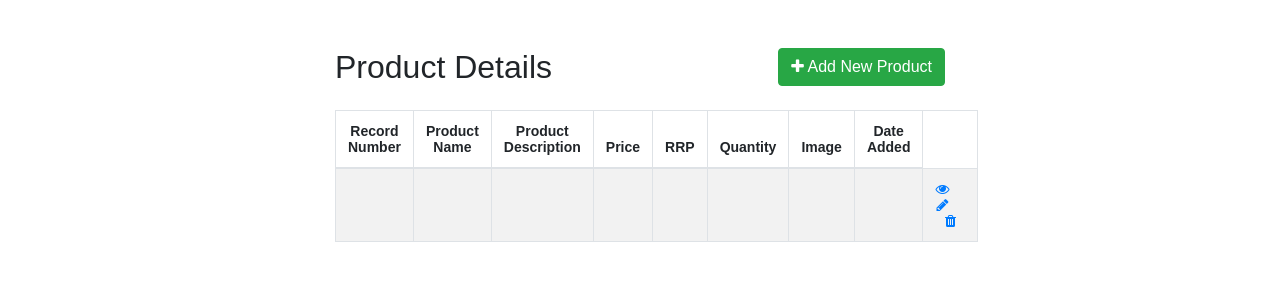
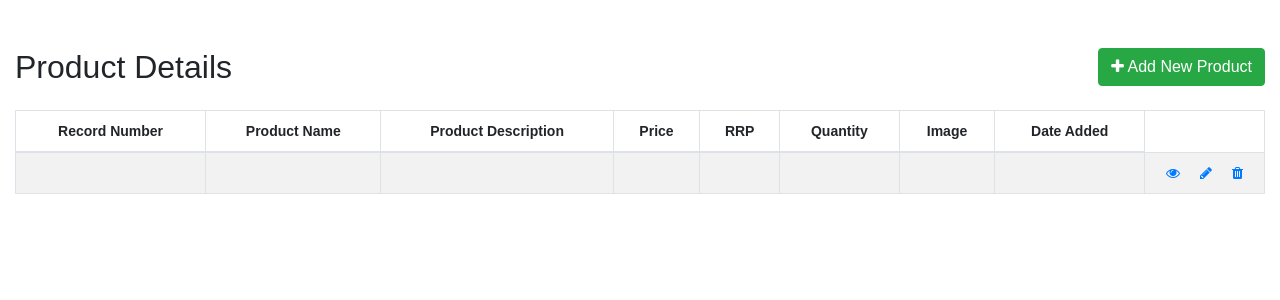
Before and after one commit to hexedhorizon/it28-ecommerce, a PHP site: page /public/products.php in a window 1280 px wide. Shown: the part 54-354 px from the top of the page. Run offline with PHP 8.4, Linux system fonts and the light colour scheme; a user stored in the database is signed in; data comes from the database, SQL or seed files in the repository; data that the repository does not hold is empty.

Commit message:
Products layout changes

```diff
--- a/public/products.php
+++ b/public/products.php
@@ -21,10 +21,7 @@ if(!isset($_SESSION["loggedin"]) || $_SESSION["loggedin"] !== true){
     <script src="https://stackpath.bootstrapcdn.com/bootstrap/4.5.2/js/bootstrap.min.js"></script>
     <style>
         body{ font: 14px sans-serif; text-align: center; }
-        .wrapper{
-            width: 50%;
-            margin: 0 auto;
-        }
+
         table tr td:last-child{
             width: 120px;
         }
@@ -140,7 +137,7 @@ if(!isset($_SESSION["loggedin"]) || $_SESSION["loggedin"] !== true){
             </div>
         </div>
     </div>
-</div>
+    </div>
 
 </body>
 </html>
```
